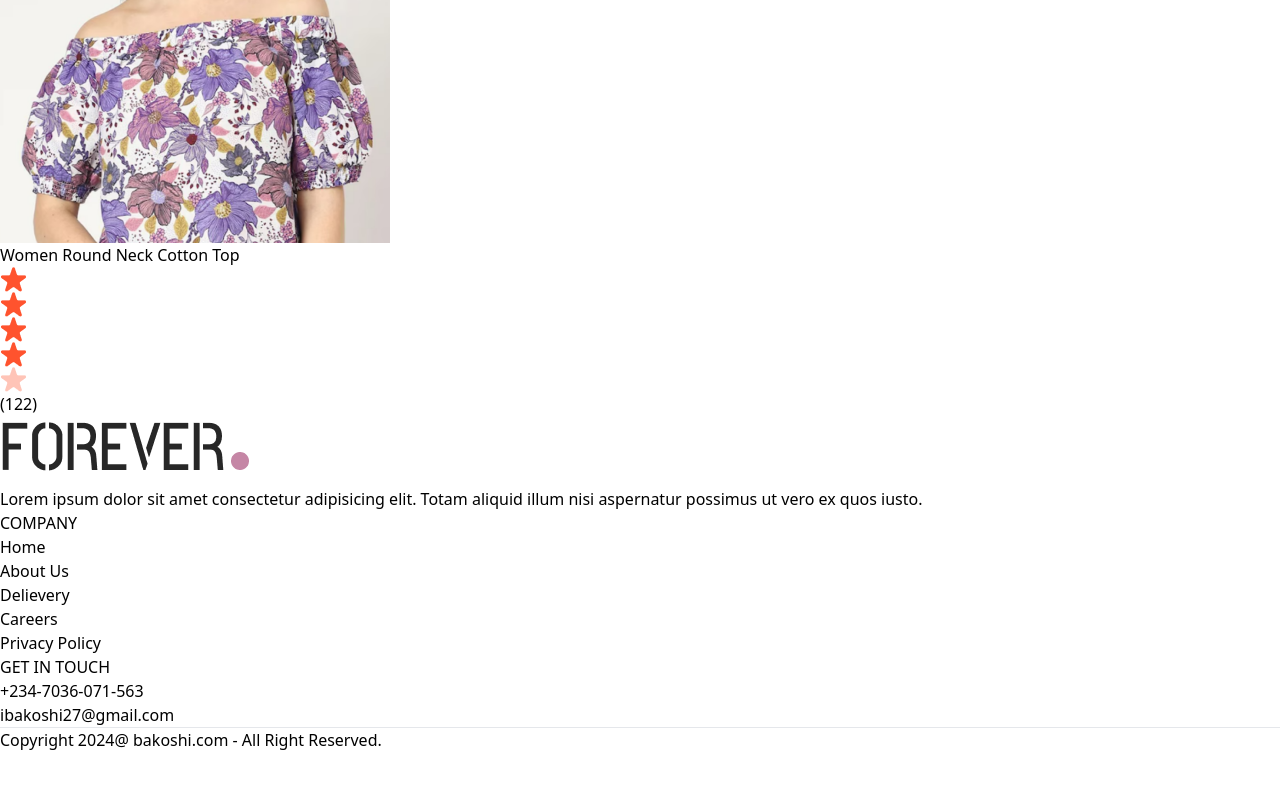
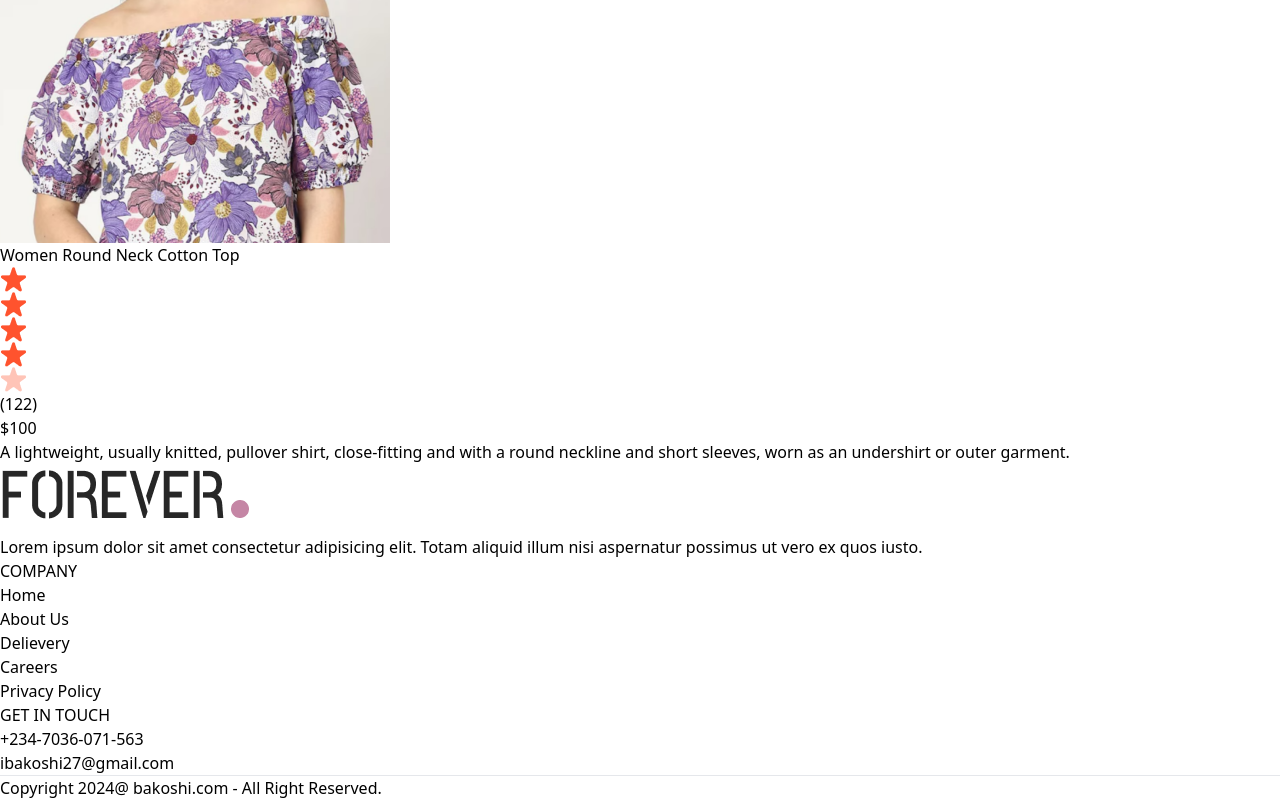
Before and after one commit to Kadunapikin/Chongai-store, a React (Vite) app in the folder frontend/: page /product/aaaaa in a window 1280 px wide. Shown: the part 1179-1979 px from the top of the page. Before the commit the page ends 1931 px from the top, so only its background shows below. Built offline with nearby package versions, Linux system fonts and the light colour scheme.

Commit message:
display product description on Product page

```diff
--- a/frontend/src/pages/Product.jsx
+++ b/frontend/src/pages/Product.jsx
@@ -5,7 +5,7 @@ import { assets } from '../assets/assets';
 
 const Product = () => {
   const {productId} = useParams();
-  const {products} = useContext(ShopContext);
+  const {products, currency} = useContext(ShopContext);
   const [productData, setProductData] = useState(false);
   const [image, setImage] = useState('');
 
@@ -58,8 +58,9 @@ const Product = () => {
             <img src={assets.star_icon} alt="" className="w-3 5" />
             <img src={assets.star_dull_icon} alt="" className="w-3 5" />
             <p className='pl-2'>(122)</p>
-
           </div>
+          <p className='mt-5 text-3xl font-medium'>{currency}{productData.price}</p>
+          <p>{productData.description}</p>
 
         </div>
       </div>
```
